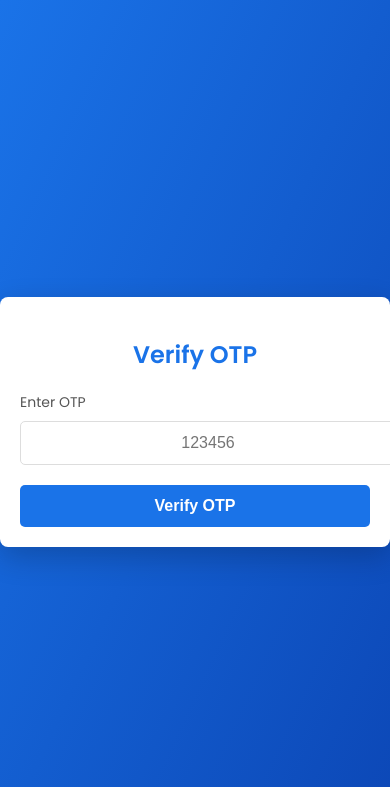
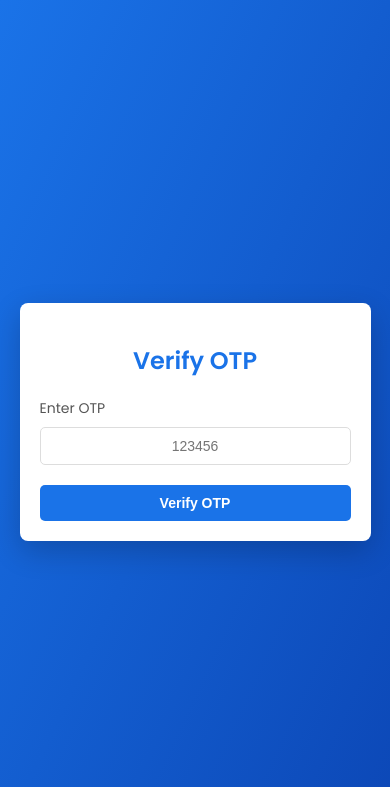
Before and after one commit to ghanshyamvaja11/CodMinds, a Django app: page /admin/admin-verify-login-otp in a window 390 px wide. Shown: the top 787 px of the page. Run offline with Django 5.2, Linux system fonts and the light colour scheme; parts of the project's set-up code (start-up, migrations or seed data) failed here and were passed over.

Commit message:
Update admin_verify_login_otp.html

```diff
--- a/authority/templates/admin_verify_login_otp.html
+++ b/authority/templates/admin_verify_login_otp.html
@@ -28,6 +28,7 @@
     box-shadow: 0 10px 30px rgba(0, 0, 0, 0.2);
     text-align: center;
     color: #333;
+    box-sizing: border-box;
 }
 
 .otp-container h2 {
@@ -61,6 +62,7 @@
     border-radius: 5px;
     font-size: 16px;
     text-align: center;
+    box-sizing: border-box;
 }
 
 .form-group input:focus {
@@ -79,6 +81,7 @@
     border-radius: 5px;
     cursor: pointer;
     transition: background 0.3s ease;
+    box-sizing: border-box;
 }
 
 .otp-btn:hover {
@@ -102,6 +105,16 @@
         padding: 20px;
         width: 90%;
     }
+
+    .form-group input {
+        padding: 10px;
+        font-size: 14px;
+    }
+
+    .otp-btn {
+        font-size: 14px;
+        padding: 10px;
+    }
 }
     </style>
 </head>
```
Lines whose indentation alone changed are shown as unchanged.
